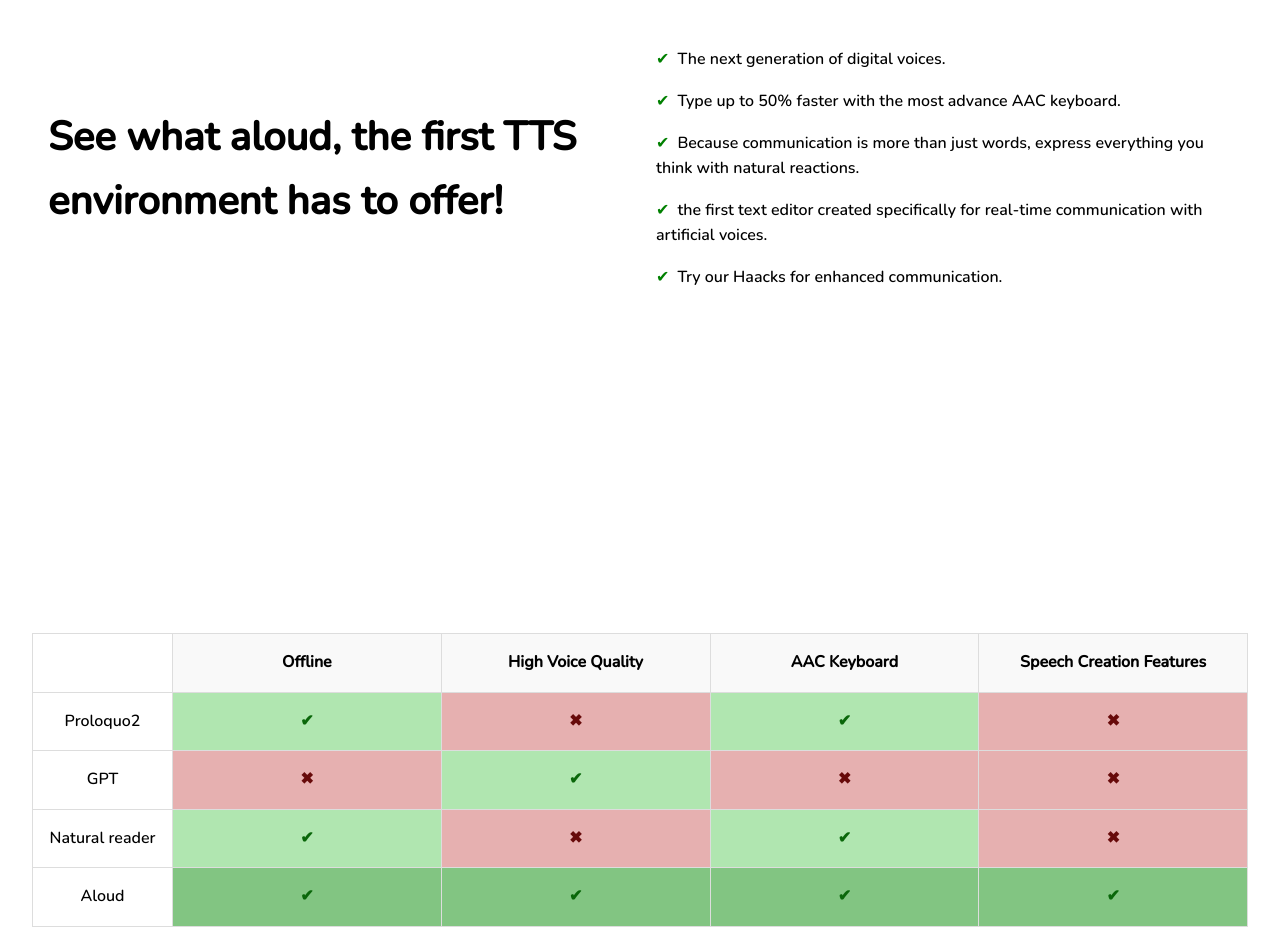
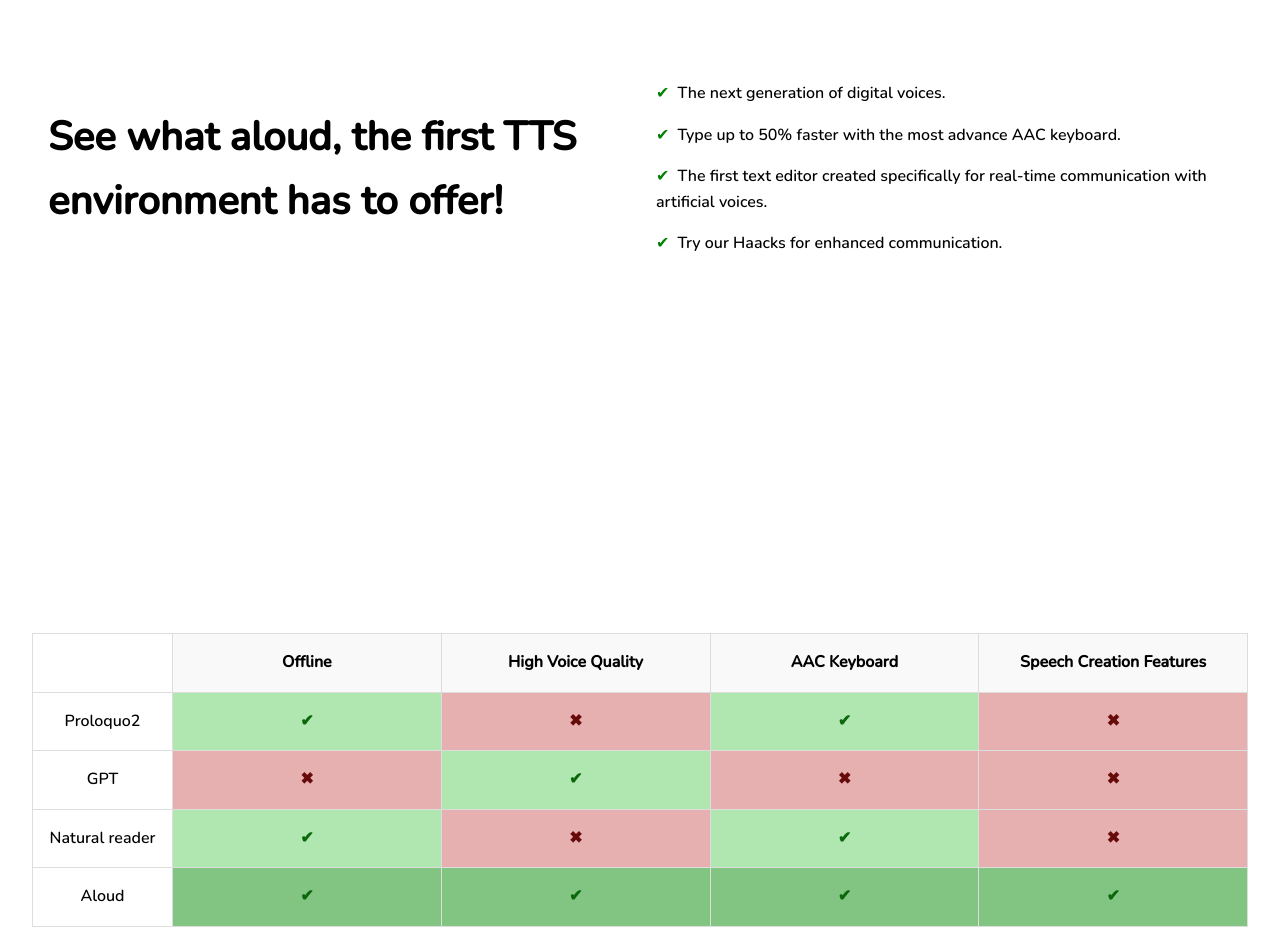
Before and after one commit to ManuelMares/aloudWebsite, a plain HTML site: page index.html in a window 1280 px wide. Shown: the part 1040-1969 px from the top of the page. Drawn offline with nearby package versions, Linux system fonts and the light colour scheme; a web font is replaced by a local one.

Commit message:
fixed typos

```diff
--- a/index.html
+++ b/index.html
@@ -39,8 +39,7 @@
       <ul>
         <li>The next generation of digital voices.</li>
         <li>Type up to 50% faster with the most advance AAC keyboard.</li>
-        <li>Because communication is more than just words, express everything you think with natural reactions.</li>
-        <li>the first text editor created specifically for real-time communication with artificial voices.</li>
+        <li>The first text editor created specifically for real-time communication with artificial voices.</li>
         <li>Try our Haacks for enhanced communication.</li>
     <section id="description" class="description">
     </section>
--- a/main.css
+++ b/main.css
@@ -176,7 +176,7 @@ th, td {
   padding: 1rem;
   text-align: center;
   border: 1px solid #ddd;
-  white-space: nowrap;
+  /* white-space: nowrap; */
   overflow: hidden;
   text-overflow: ellipsis;
 }
```
